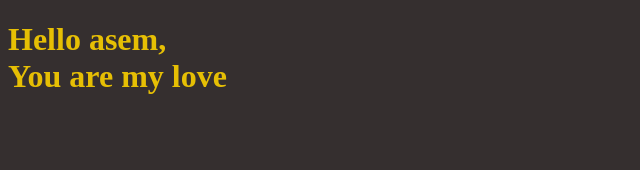
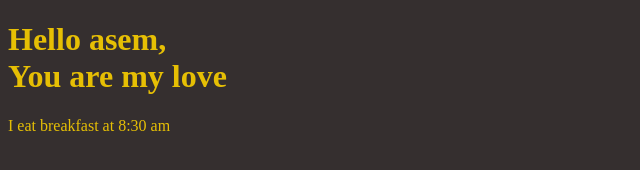
Before and after one commit to AsemKhabsh/myproject, a plain HTML site: page index.html in a window 1280 px wide. Shown: the whole page, without its empty margins (0-640 px from the left). Drawn offline with Linux system fonts and the light colour scheme.

Commit message:
adding paragraph

```diff
--- a/index.html
+++ b/index.html
@@ -8,6 +8,7 @@
 </head>
 <body>
     <h1>Hello asem, <br>  You are my love</h1>
+    <p>I eat breakfast at 8:30 am</p>
 
     <script src="app.js"></script>
 </body>
```
